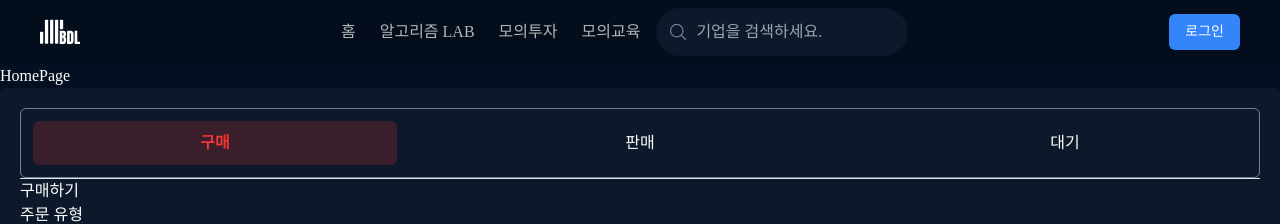
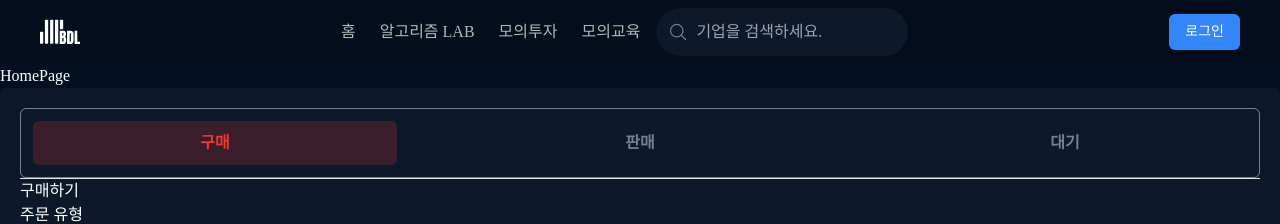
Before and after one commit to dnwnsrb11/BDL-frontend, a React (Vite) app: page / in a window 1280 px wide. Shown: the top 224 px of the page. Built offline with nearby package versions, Linux system fonts and the light colour scheme; a web font is replaced by a local one.

Commit message:
design: 기초 디자인 작업 is active를 통한 스타일 값 변경

```diff
--- a/src/components/mockInvestment/orderStatus/order-status-category.tsx
+++ b/src/components/mockInvestment/orderStatus/order-status-category.tsx
@@ -1,16 +1,40 @@
+import { useState } from 'react';
+
 export const OrderStatusCategory = () => {
   const orderButtonStyle = 'w-[30%] cursor-pointer text-center rounded-md py-[10px]';
+  const [isActive, setIsActive] = useState<string>('구매');
   return (
     <div className="rounded-md border border-border-color p-3">
       <div className="flex w-full justify-between gap-1">
-        <div className={`${orderButtonStyle} bg-btn-red-color bg-opacity-20`}>
-          <button className="font-bold text-btn-red-color">구매</button>
+        <div
+          className={`${orderButtonStyle} ${isActive === '구매' ? 'bg-btn-red-color bg-opacity-20' : ''}`}
+          onClick={() => setIsActive('구매')}
+        >
+          <button
+            className={`${isActive === '구매' ? 'font-bold text-btn-red-color' : 'font-bold text-border-color'}`}
+          >
+            구매
+          </button>
         </div>
-        <div className={orderButtonStyle}>
-          <button>판매</button>
+        <div
+          className={`${orderButtonStyle} ${isActive === '판매' ? 'bg-btn-blue-color bg-opacity-20' : ''}`}
+          onClick={() => setIsActive('판매')}
+        >
+          <button
+            className={`${isActive === '판매' ? 'font-bold text-btn-blue-color' : 'font-bold text-border-color'}`}
+          >
+            판매
+          </button>
         </div>
-        <div className={orderButtonStyle}>
-          <button>대기</button>
+        <div
+          className={`${orderButtonStyle} ${isActive === '대기' ? 'bg-btn-green-color bg-opacity-20' : ''}`}
+          onClick={() => setIsActive('대기')}
+        >
+          <button
+            className={`${isActive === '대기' ? 'font-bold text-btn-green-color' : 'font-bold text-border-color'}`}
+          >
+            대기
+          </button>
         </div>
       </div>
     </div>
```
